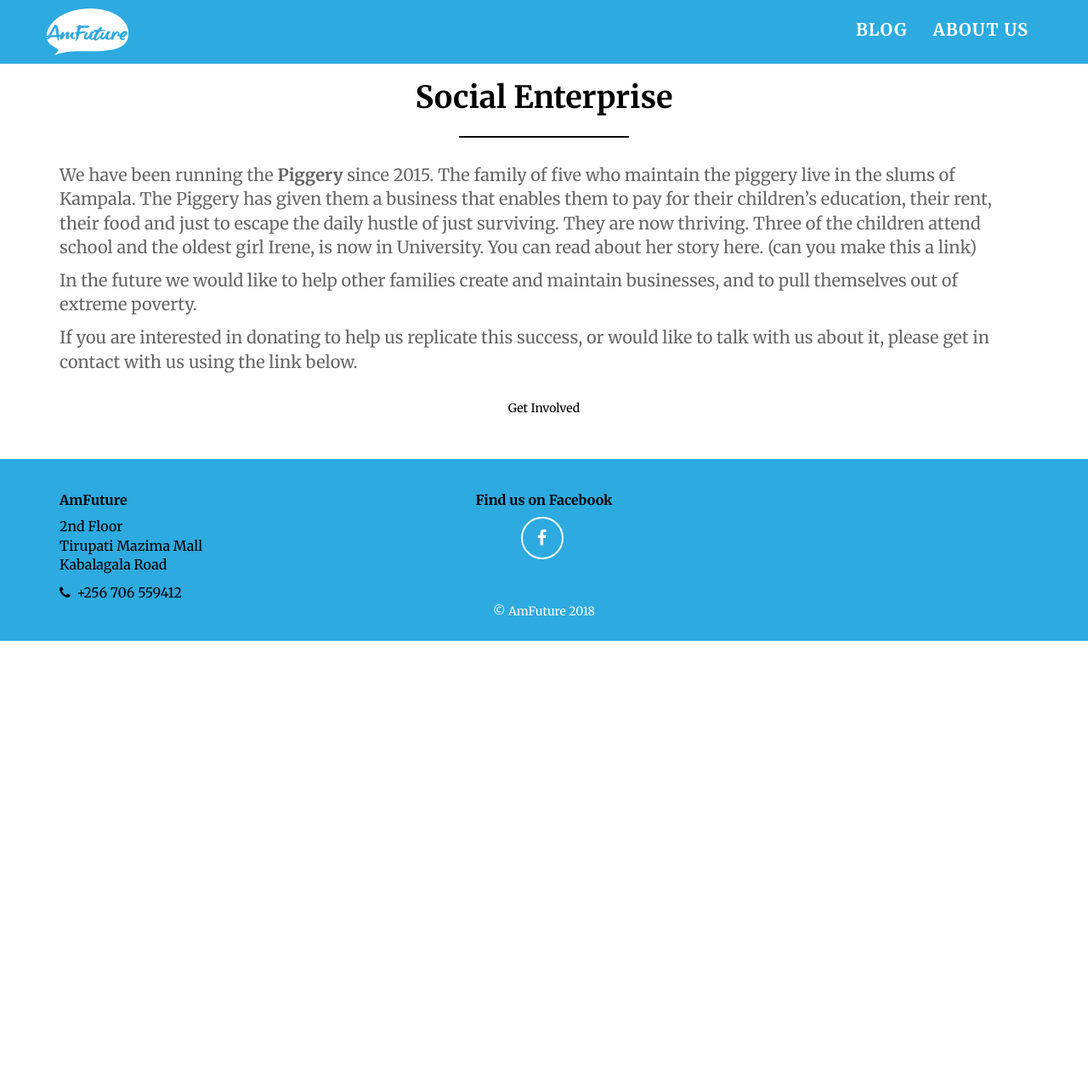
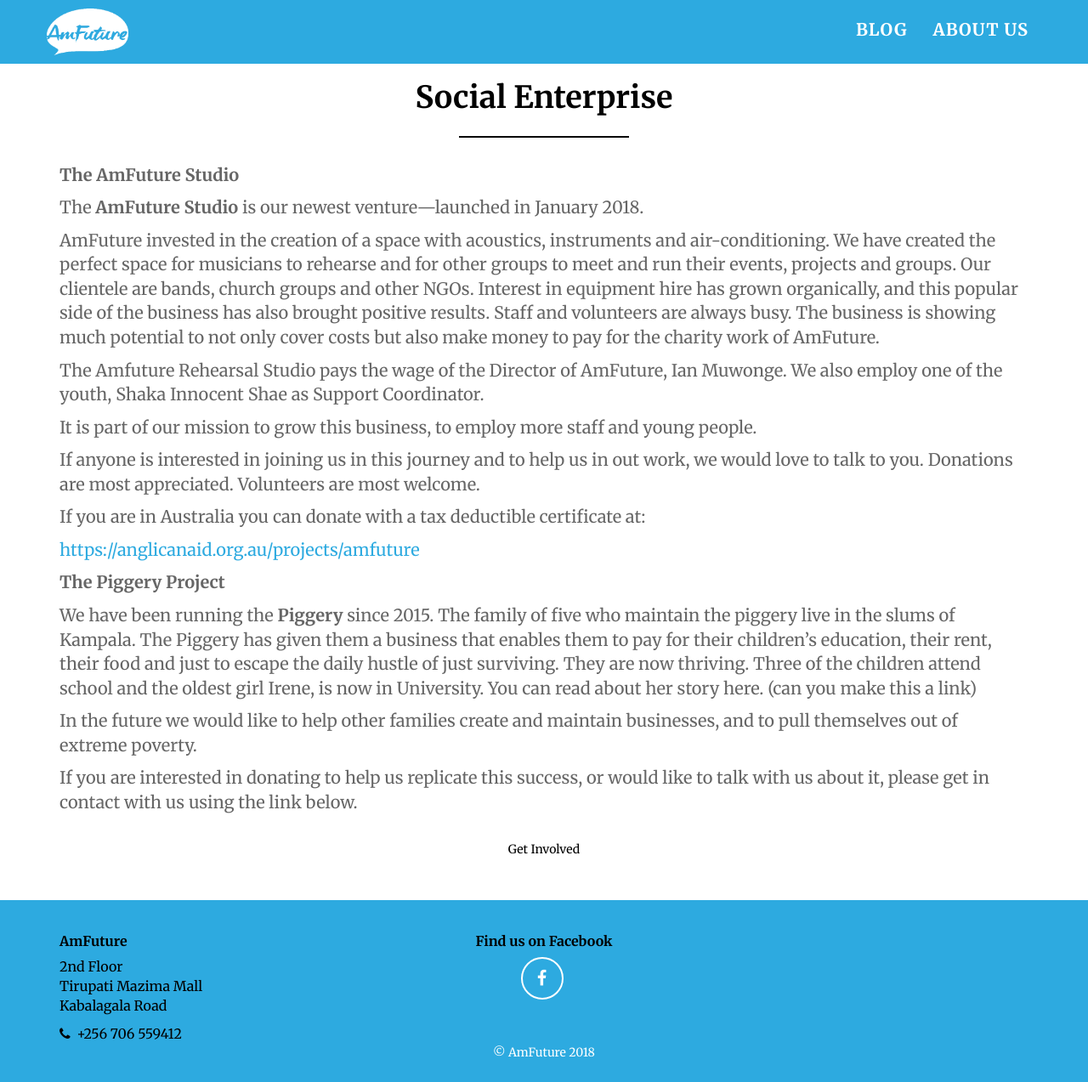
Before and after one commit to tomhamiltonstubber/amfutureug.com, a Jekyll site: the page built from social_enterprise.html, in a window 1280 px wide and 1273 px high. Shown: the whole window at 85% size. Built offline with Jekyll 4.4.1, drawn with Linux system fonts in a browser that asks for light colours; nearby versions of some CDN libraries.

Commit message:
Update from Forestry.io - Updated social_enterprise.html

```diff
--- a/social_enterprise.html
+++ b/social_enterprise.html
@@ -2,15 +2,31 @@
 layout: default
 permalink: "/social-enterprise/"
 title: Social Enterprise
-p_content: "We have been running the **Piggery** since 2015. The family of five who
-  maintain the piggery live in the slums of Kampala. The Piggery has given them a
-  business that enables them to pay for their children’s education, their rent, their
-  food and just to escape the daily hustle of just surviving. They are now thriving.
-  Three of the children attend school and the oldest girl Irene, is now in University.
-  You can read about her story here. (can you make this a link) \n\nIn the future
-  we would like to help other families create and maintain businesses, and to pull
-  themselves out of extreme poverty. \n\nIf you are interested in donating to help
-  us replicate this success, or would like to talk with us about it, please get in
-  contact with us using the link below."
+p_content: "**The AmFuture Studio** \n\nThe **AmFuture Studio** is our newest venture—launched
+  in January 2018. \n\nAmFuture invested in the creation of a space with acoustics,
+  instruments and air-conditioning. We have created the perfect space for musicians
+  to rehearse and for other groups to meet and run their events, projects and groups.
+  Our clientele are bands, church groups and other NGOs. Interest in equipment hire
+  has grown organically, and this popular side of the business has also brought positive
+  results. Staff and volunteers are always busy. The business is showing much potential
+  to not only cover costs but also make money to pay for the charity work of AmFuture.
+  \n\nThe Amfuture Rehearsal Studio pays the wage of the Director of AmFuture, Ian
+  Muwonge. We also employ one of the youth, Shaka Innocent Shae as Support Coordinator.
+  \n\nIt is part of our mission to grow this business, to employ more staff and young
+  people. \n\nIf anyone is interested in joining us in this journey and to help us
+  in out work, we would love to talk to you. Donations are most appreciated. Volunteers
+  are most welcome. \n\nIf you are in Australia you can donate with a tax deductible
+  certificate at: \n\n[https://anglicanaid.org.au/projects/amfuture](https://anglicanaid.org.au/projects/amfuture
+  \"https://anglicanaid.org.au/projects/amfuture\")\n\n**The Piggery Project**\n\nWe
+  have been running the **Piggery** since 2015. The family of five who maintain the
+  piggery live in the slums of Kampala. The Piggery has given them a business that
+  enables them to pay for their children’s education, their rent, their food and just
+  to escape the daily hustle of just surviving. They are now thriving. Three of the
+  children attend school and the oldest girl Irene, is now in University. You can
+  read about her story here. (can you make this a link)\n\nIn the future we would
+  like to help other families create and maintain businesses, and to pull themselves
+  out of extreme poverty.\n\nIf you are interested in donating to help us replicate
+  this success, or would like to talk with us about it, please get in contact with
+  us using the link below."
 
 ---
```
